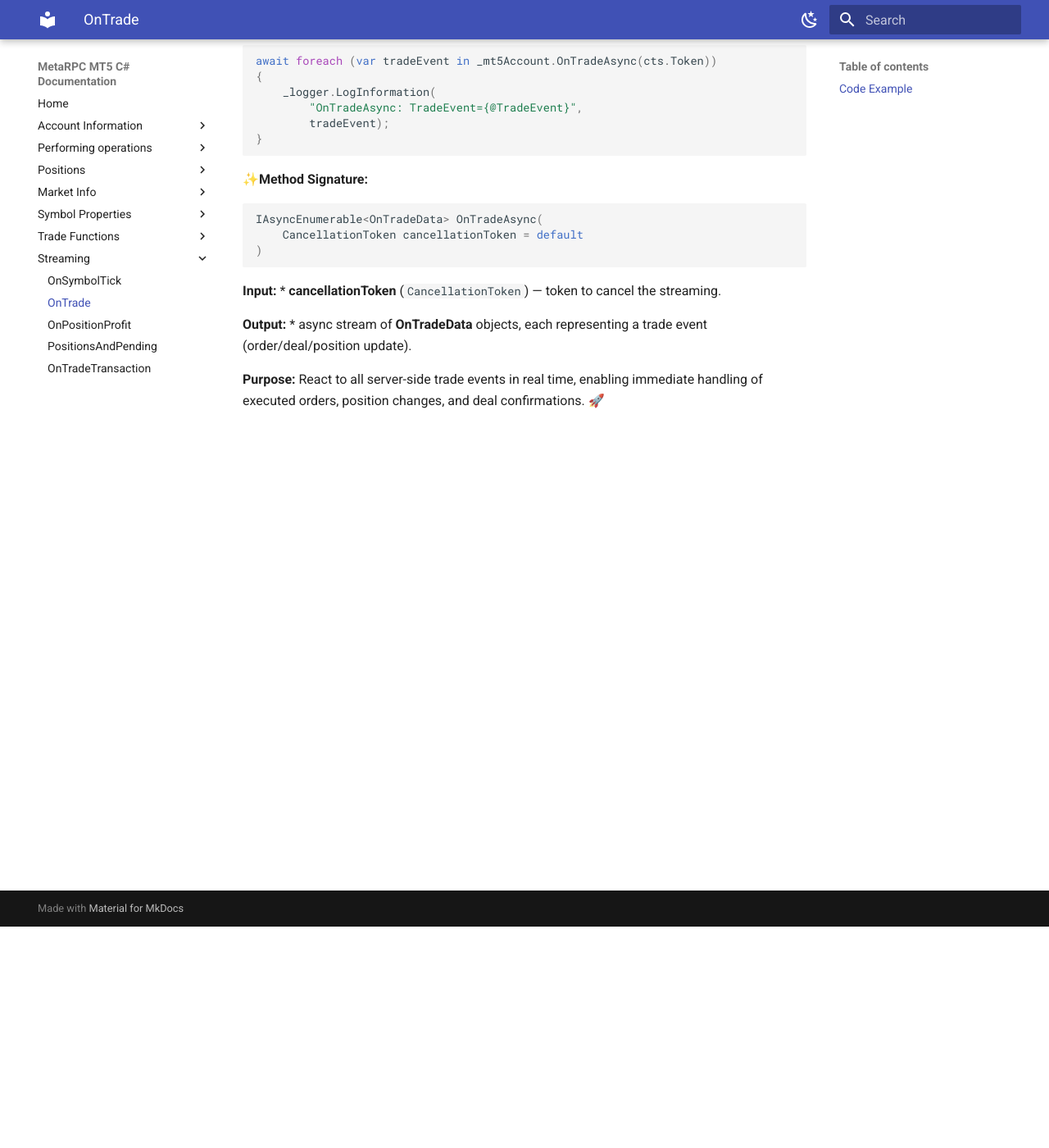
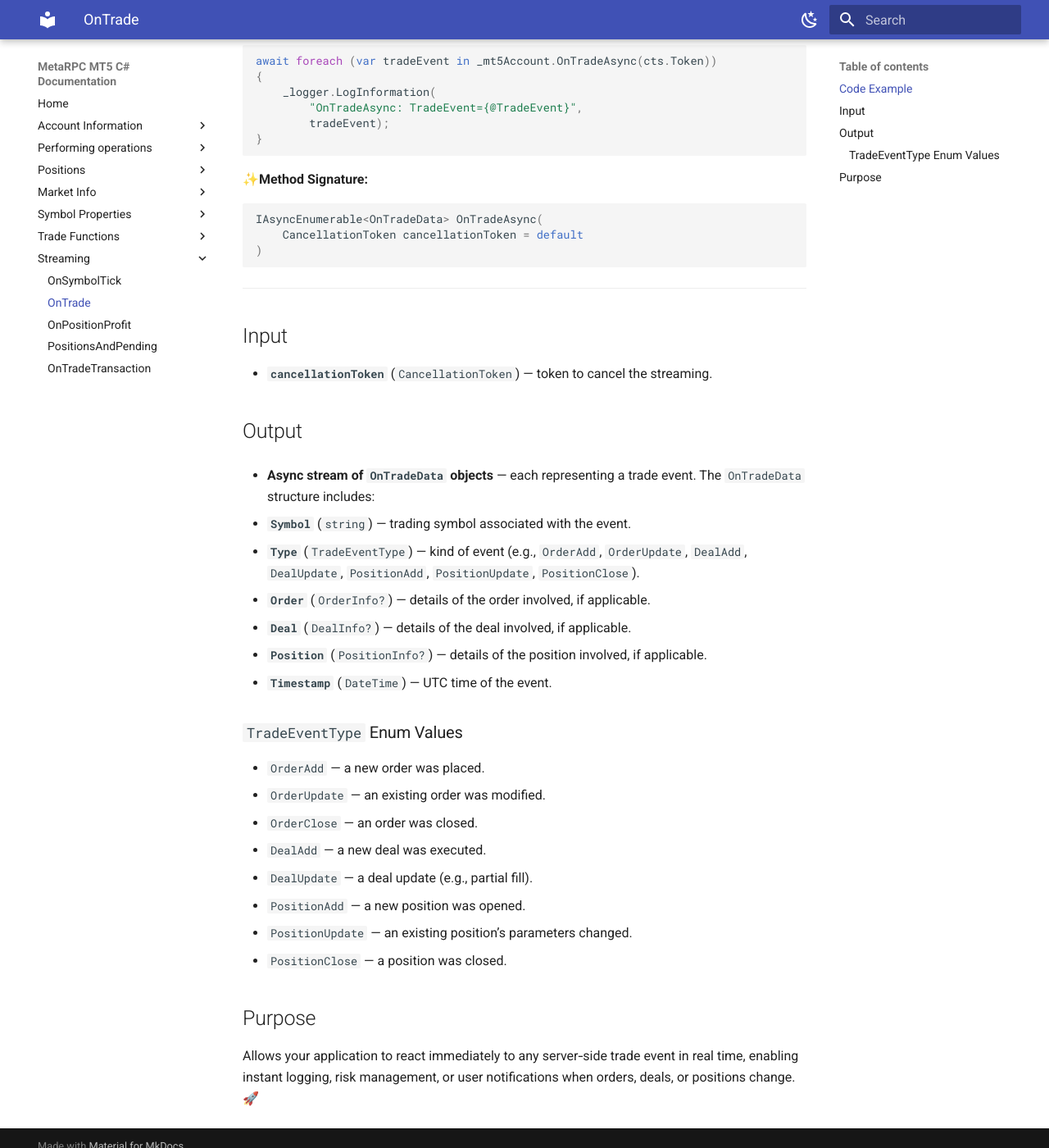
Before and after one commit to MetaRPC/CSharpMT5, an MkDocs documentation site: the page built from docs/DoStreaming/OnTradeAsync.md, in a window 1280 px wide and 1400 px high, scrolled down 270 px. Shown: the whole window at 82% size. Built offline with MkDocs 1.6.1 and Material for MkDocs 9.7.7, drawn with Linux system fonts in a browser that asks for light colours.

Commit message:
Update OnTradeAsync.md

````diff
--- a/docs/DoStreaming/OnTradeAsync.md
+++ b/docs/DoStreaming/OnTradeAsync.md
@@ -16,16 +16,41 @@ await foreach (var tradeEvent in _mt5Account.OnTradeAsync(cts.Token))
 ```
 
 ✨**Method Signature:**
+
 ```csharp
 IAsyncEnumerable<OnTradeData> OnTradeAsync(
     CancellationToken cancellationToken = default
 )
 ```
 
- **Input:**
- * **cancellationToken** (`CancellationToken`) — token to cancel the streaming.
+---
 
- **Output:**
- * async stream of **OnTradeData** objects, each representing a trade event (order/deal/position update).
+## Input
 
-**Purpose:** React to all server-side trade events in real time, enabling immediate handling of executed orders, position changes, and deal confirmations. 🚀
+* **`cancellationToken`** (`CancellationToken`) — token to cancel the streaming.
+
+## Output
+
+* **Async stream of `OnTradeData` objects** — each representing a trade event. The `OnTradeData` structure includes:
+
+  * **`Symbol`** (`string`) — trading symbol associated with the event.
+  * **`Type`** (`TradeEventType`) — kind of event (e.g., `OrderAdd`, `OrderUpdate`, `DealAdd`, `DealUpdate`, `PositionAdd`, `PositionUpdate`, `PositionClose`).
+  * **`Order`** (`OrderInfo?`) — details of the order involved, if applicable.
+  * **`Deal`** (`DealInfo?`) — details of the deal involved, if applicable.
+  * **`Position`** (`PositionInfo?`) — details of the position involved, if applicable.
+  * **`Timestamp`** (`DateTime`) — UTC time of the event.
+
+### `TradeEventType` Enum Values
+
+* `OrderAdd` — a new order was placed.
+* `OrderUpdate` — an existing order was modified.
+* `OrderClose` — an order was closed.
+* `DealAdd` — a new deal was executed.
+* `DealUpdate` — a deal update (e.g., partial fill).
+* `PositionAdd` — a new position was opened.
+* `PositionUpdate` — an existing position’s parameters changed.
+* `PositionClose` — a position was closed.
+
+## Purpose
+
+Allows your application to react immediately to any server‐side trade event in real time, enabling instant logging, risk management, or user notifications when orders, deals, or positions change. 🚀
````
